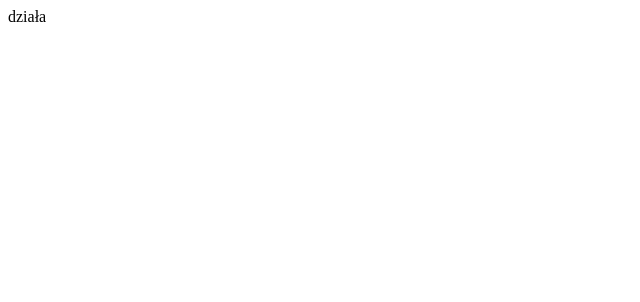
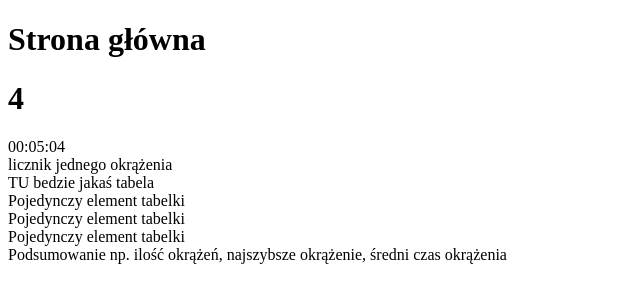
Before and after one commit to kwaq102/stopwatch, a React (Vite) app: page / in a window 1280 px wide. Shown: the top 302 px of the page, without its empty margins (0-640 px from the left). Built offline with nearby package versions, Linux system fonts and the light colour scheme.

Commit message:
initial main counter

```diff
--- a/src/App.tsx
+++ b/src/App.tsx
@@ -1,5 +1,11 @@
+import { PageMain } from "./components/PageMain";
+
 const App = () => {
-	return <div>działa</div>;
+	return (
+		<>
+			<PageMain />
+		</>
+	);
 };
 
 export { App };
--- /dev/null
+++ b/src/components/Button.tsx
@@ -0,0 +1,5 @@
+const Button = () => {
+	return <button>Jakiś przycisk co ma propsy np. z tekstem i stylami</button>;
+};
+
+export { Button };
--- /dev/null
+++ b/src/components/PageMain.tsx
@@ -0,0 +1,20 @@
+import { Summary } from "./Summary";
+import { Table } from "./Table/Table";
+import { CurrentEncirclement } from "./counters/CurrentEncirclement";
+import { MainCounter } from "./counters/MainCounter";
+
+const PageMain = () => {
+	return (
+		<div>
+			<h1>Strona główna</h1>
+			<main>
+				<MainCounter />
+				<CurrentEncirclement />
+				<Table />
+				<Summary />
+			</main>
+		</div>
+	);
+};
+
+export { PageMain };
--- /dev/null
+++ b/src/components/Summary.tsx
@@ -0,0 +1,12 @@
+const Summary = () => {
+	return (
+		<>
+			<div>
+				Podsumowanie np. ilość okrążeń, najszybsze okrążenie, średni czas
+				okrążenia
+			</div>
+		</>
+	);
+};
+
+export { Summary };
--- /dev/null
+++ b/src/components/Table/Table.tsx
@@ -0,0 +1,14 @@
+import { TableElement } from "./TableElement";
+
+const Table = () => {
+	return (
+		<>
+			<div>TU bedzie jakaś tabela</div>
+			<TableElement />
+			<TableElement />
+			<TableElement />
+		</>
+	);
+};
+
+export { Table };
--- /dev/null
+++ b/src/components/Table/TableElement.tsx
@@ -0,0 +1,9 @@
+const TableElement = () => {
+	return (
+		<>
+			<div>Pojedynczy element tabelki</div>
+		</>
+	);
+};
+
+export { TableElement };
--- /dev/null
+++ b/src/components/counters/CurrentEncirclement.tsx
@@ -0,0 +1,9 @@
+const CurrentEncirclement = () => {
+	return (
+		<>
+			<div>licznik jednego okrążenia </div>
+		</>
+	);
+};
+
+export { CurrentEncirclement };
--- /dev/null
+++ b/src/components/counters/MainCounter.tsx
@@ -0,0 +1,42 @@
+import { useEffect, useState } from "react";
+
+const MainCounter = () => {
+	const [minutes, setMinutes] = useState(0);
+	const [seconds, setSeconds] = useState(0);
+	const [milliseconds, setMilliseconds] = useState(0);
+
+	useEffect(() => {
+		const interval = setInterval(() => {
+			handleStopwatch();
+		}, 100);
+
+		return () => clearInterval(interval);
+	}, [milliseconds]);
+
+	const handleStopwatch = () => {
+		if (milliseconds >= 9) {
+			setMilliseconds(0);
+			if (seconds >= 59) {
+				setSeconds(0);
+				setMinutes(prev => prev + 1);
+			} else {
+				setSeconds(prev => prev + 1);
+			}
+		} else {
+			setMilliseconds(prev => prev + 1);
+		}
+	};
+
+	return (
+		<>
+			<h1>{milliseconds}</h1>
+			<div>
+				{minutes > 9 ? minutes : `0${minutes}`}:
+				{seconds > 9 ? seconds : `0${seconds}`}:
+				{milliseconds > 9 ? milliseconds : `0${milliseconds}`}
+			</div>
+		</>
+	);
+};
+
+export { MainCounter };
```
Also changed, not shown: 1 other file (tests, documents, lock files or other folders).
